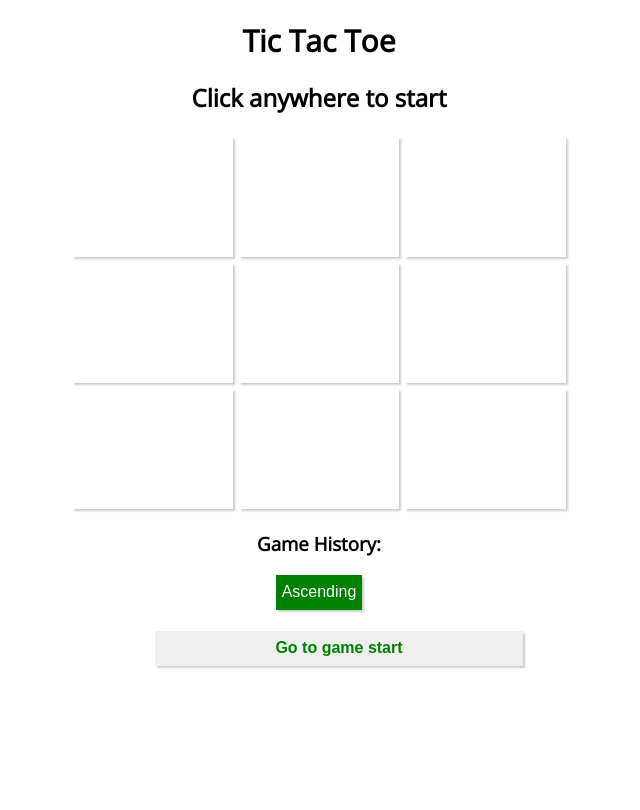
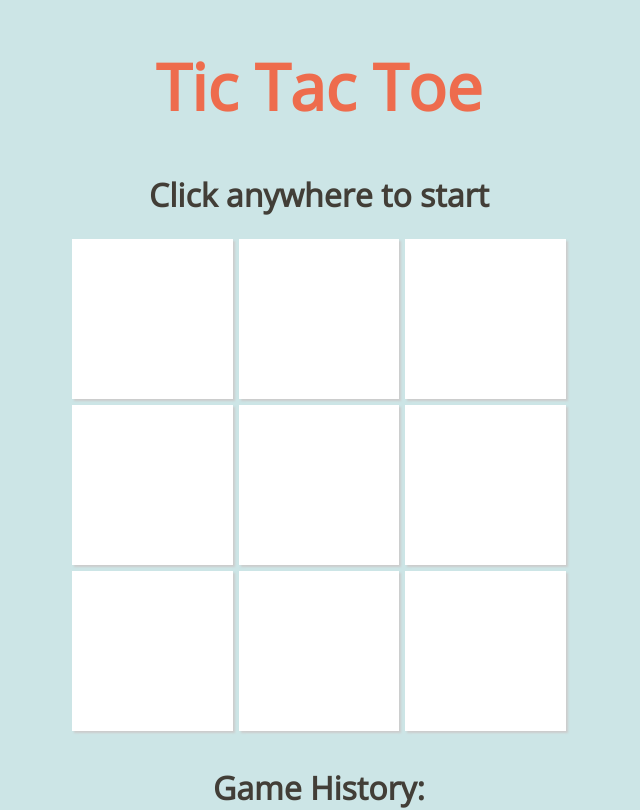
Before and after one commit to hakabuk/TicTacToe, a React (Create React App) app: page / in a window 1280 px wide. Shown: the top 810 px of the page, without its empty margins (321-961 px from the left). Built offline with nearby package versions, Linux system fonts and the light colour scheme.

Commit message:
Added styling and styled components

```diff
--- a/package.json
+++ b/package.json
@@ -7,7 +7,8 @@
     "gh-pages": "^1.2.0",
     "react": "^16.4.1",
     "react-dom": "^16.4.1",
-    "react-scripts": "^2.1.3"
+    "react-scripts": "^2.1.8",
+    "styled-components": "^4.1.3"
   },
   "scripts": {
     "start": "react-scripts start",
--- a/src/App.css
+++ b/src/App.css
@@ -6,10 +6,6 @@
 .Game {
   margin: 0 auto;
   text-align: center;
-}
-
-.Game h1 {
-  font-size: 30px;
 }
 
 .GameInfo ul {
@@ -36,10 +32,10 @@
 }
 
 .WinnerSquare {
-  color: red;
+  color: #60abd6;
 }
 
 #LatestMove {
   font-weight: bold;
-  color: green;
+  color: #6a874d;
 }
--- a/src/App.js
+++ b/src/App.js
@@ -1,9 +1,18 @@
 import React from 'react';
+import styled from 'styled-components';
 import './App.css';
 import Board from './containers/Board';
 import Status from './components/Status';
 import GameInfo from './components/GameInfo';
 import calculateWinner from './components/calculateWinner';
+
+const Title = styled.h1`
+  font-size: 4em;
+  text-align: center;
+  color: #EE6C4D;
+  font-weight: bold;
+`;
+
 
 class App extends React.Component {
   constructor(props) {
@@ -50,7 +59,7 @@ class App extends React.Component {
       xIsNext: (step % 2) === 0
     });
     const elems = document.getElementsByClassName('Square');
-      for(let i = 0; i < elems.length; i++) {
+    for (let i = 0; i < elems.length; i++) {
       elems[i].classList.remove('WinnerSquare');
       elems[i].disabled = false;
     }
@@ -72,7 +81,7 @@ class App extends React.Component {
       const desc = move ?
         'Go to move #' + move +
         ((move % 2) === 0 ? ': O' : ': X') + ' to square ' +
-            (move<locations.length+1 ? locations[move-1]: '?'):
+        (move < locations.length + 1 ? locations[move - 1] : '?') :
         'Go to game start';
       return (
         <li className='Move' key={move} >
@@ -89,9 +98,9 @@ class App extends React.Component {
     return (
       <div className="App">
         <div className="Game">
-        <h1>Tic Tac Toe</h1>
+          <Title>Tic Tac Toe</Title>
           <Status isWinner={winner}
-                  stepNumber ={this.state.stepNumber}
+            stepNumber={this.state.stepNumber}
             xIsNext={this.state.xIsNext}
           />
           <div className="game-board">
@@ -103,7 +112,7 @@ class App extends React.Component {
           <GameInfo
             moves={moves}
             isAscending={this.state.isAscending}
-            clicked={()=>this.toggleMoveOrderHandler()}
+            clicked={() => this.toggleMoveOrderHandler()}
           />
         </div>
       </div>
--- a/src/components/GameInfo.css
+++ b/src/components/GameInfo.css
@@ -1,6 +1,6 @@
 .MovesOrder {
   box-shadow: 2px 2px 2px #ccc;
-  background-color: green;
+  background-color: #6a874d;
   color: white;
   text-align: center;
   font-size: 16px;
--- a/src/components/GameInfo.js
+++ b/src/components/GameInfo.js
@@ -1,10 +1,16 @@
 import React from 'react';
+import styled from 'styled-components';
 import './GameInfo.css';
+
+const MedTitle = styled.h3`
+      color: #423E37;
+      font-size: 2rem;
+`;
 
 const GameInfo = (props) => {
       return (
             <div className="GameInfo">
-            <h3>Game History:</h3>
+                  <MedTitle>Game History:</MedTitle>
                   <button
                         className='MovesOrder'
                         onClick={props.clicked}>{props.isAscending ? 'Ascending' : 'Descending'}
--- a/src/components/Square.css
+++ b/src/components/Square.css
@@ -2,14 +2,14 @@
   flex: 1 0 30%;
   display: inline-block;
   background-color: #fff;
-  font-size: 60px;
+  font-size: 4rem;
   font-weight: bold;
-  line-height: 120px;
-  height: 120px;
+  height: 10rem;
   margin: 3px;
   padding: 0;
+  box-sizing: border-box;
   text-align: center;
-  width: 120px;
+  width: 10rem;
   cursor: pointer;
   box-shadow: 2px 2px 2px #ccc;
   transition: background-color 0.3s ease;
--- a/src/components/Status.js
+++ b/src/components/Status.js
@@ -1,18 +1,25 @@
 import React from 'react';
+import styled from 'styled-components';
+
 import './Status.css';
+
+const MedTitle = styled.h3`
+      color: #423E37;
+      font-size: 2rem;
+`;
 
 const Status = (props) => {
   let status;
   if (props.isWinner) {
     status = "Winner: " + (!props.xIsNext ? "X" : "O");
-      for (let i=0; i<3; i++) {
+    for (let i = 0; i < 3; i++) {
       let element = document.getElementById('square' + props.isWinner[i]);
       element.classList.add("WinnerSquare");
     }
   } else if (props.stepNumber === 9) {
     status = "Cat's Game";
     const elems = document.getElementsByClassName("Square");
-          for(let i = 0; i < elems.length; i++) {
+    for (let i = 0; i < elems.length; i++) {
       elems[i].disabled = true;
     }
   } else if (props.stepNumber === 0) {
@@ -20,7 +27,7 @@ const Status = (props) => {
   } else {
     status = "Next player: " + (props.xIsNext ? "X" : "O");
   }
-    return <div className='Status'>{status}</div>;
+  return <MedTitle className='Status'>{status}</MedTitle>;
 }
 
 export default Status;
--- a/src/index.css
+++ b/src/index.css
@@ -2,6 +2,7 @@ body {
   font-family: 'Open Sans', sans-serif;
   margin: 0;
   padding: 0;
+  background-color: #CCE5E6;
 }
 
 button {
```
Also changed, not shown: 1 other file (tests, documents, lock files or other folders). Lines whose indentation alone changed are shown as unchanged.
